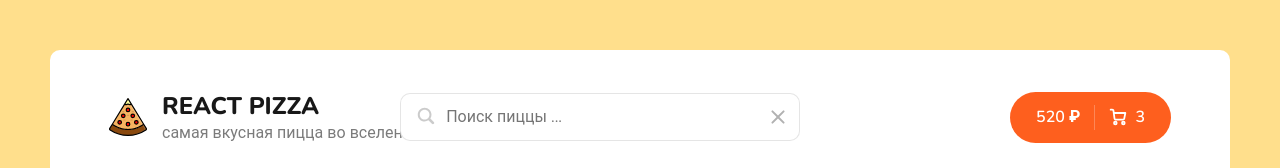
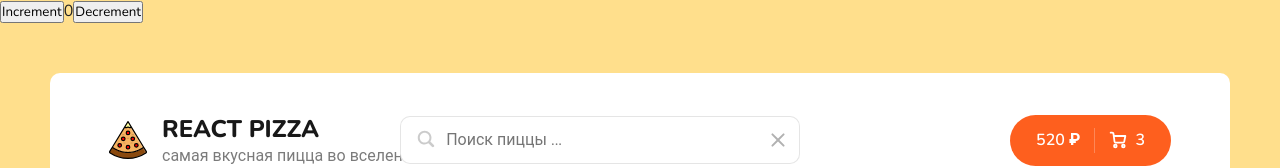
Before and after one commit to DmitriyKwelov/react-pizza, a React (Create React App) app: page / in a window 1280 px wide. Shown: the top 168 px of the page. Built offline with nearby package versions, Linux system fonts and the light colour scheme; no server answers.

Commit message:
lesson 12

```diff
--- a/package.json
+++ b/package.json
@@ -3,12 +3,14 @@
   "version": "0.1.0",
   "private": true,
   "dependencies": {
+    "@reduxjs/toolkit": "^1.9.1",
     "@testing-library/jest-dom": "^5.16.5",
     "@testing-library/react": "^13.4.0",
     "@testing-library/user-event": "^13.5.0",
     "react": "^18.2.0",
     "react-content-loader": "^6.2.0",
     "react-dom": "^18.2.0",
+    "react-redux": "^8.0.5",
     "react-router-dom": "^6.7.0",
     "react-scripts": "5.0.1",
     "sass": "^1.57.1",
--- a/src/App.js
+++ b/src/App.js
@@ -1,28 +1,54 @@
-import React, {useState} from 'react'
+import React, {createContext, useContext, useState} from 'react'
 import './scss/app.scss'
 import Header from "./components/Header";
 import Home from "./pages/Home";
 import NotFound from "./pages/NotFound";
 import {Route, Routes} from "react-router-dom";
 import Cart from "./pages/Cart";
+import {useDispatch, useSelector} from "react-redux";
+import {decrement, increment} from './redux/slices/filterSlice'
+
+export const SearchContext = createContext('');
 
 const App = () => {
 
     const [searchValue, setSearchValue] = useState('')
 
+    const count = useSelector((state) => state.counter.count)
+    const dispatch = useDispatch()
+
     return (
-        <div>
+        <>
+            <div>
+                <div>
+                    <button
+                        aria-label="Increment value"
+                        onClick={() => dispatch(increment())}
+                    >
+                        Increment
+                    </button>
+                    <span>{count}</span>
+                    <button
+                        aria-label="Decrement value"
+                        onClick={() => dispatch(decrement())}
+                    >
+                        Decrement
+                    </button>
+                </div>
+            </div>
             <div className="wrapper">
-                <Header searchValue={searchValue} setSearchValue={setSearchValue}/>
-                <div className="content">
+                <SearchContext.Provider value={{searchValue, setSearchValue}}>
+                    <Header/>
+                    <div className="content">
                         <Routes>
-                            <Route path="/" element={<Home searchValue={searchValue}/>}/>
+                            <Route path="/" element={<Home/>}/>
                             <Route path="/cart" element={<Cart/>}/>
                             <Route path="*" element={<NotFound/>}/>
                         </Routes>
-                </div>
+                    </div>
+                </SearchContext.Provider>
             </div>
-        </div>
+        </>
     );
 };
 
--- a/src/components/Header.jsx
+++ b/src/components/Header.jsx
@@ -3,7 +3,7 @@ import React from 'react';
 import {NavLink} from "react-router-dom";
 import Search from "./Search";
 
-const Header = ({setSearchValue, searchValue}) => {
+const Header = () => {
     return (
         <div className="header">
             <div className="container">
@@ -16,7 +16,7 @@ const Header = ({setSearchValue, searchValue}) => {
                         </div>
                     </div>
                 </NavLink>
-                <Search setSearchValue={setSearchValue} searchValue={searchValue} />
+                <Search />
                 <div className="header__cart">
                     <NavLink to="/cart" className="button button--cart">
                         <span>520 ₽</span>
--- a/src/components/Search/index.jsx
+++ b/src/components/Search/index.jsx
@@ -1,11 +1,15 @@
-import React from 'react';
+import React, {useContext} from 'react';
 import style from './Search.module.scss'
+import {SearchContext} from "../../App";
 
-const Search = ({setSearchValue, searchValue}) => {
+const Search = () => {
+
+    const {searchValue, setSearchValue} = useContext(SearchContext);
+
     return (
         <div className={style.root}>
             <svg className={style.icon} xmlns="http://www.w3.org/2000/svg"
-                 enable-background="new 0 0 32 32" id="Glyph" version="1.1" viewBox="0 0 32 32">
+                 enableBackground="new 0 0 32 32" id="Glyph" version="1.1" viewBox="0 0 32 32">
                 <path
                     d="M27.414,24.586l-5.077-5.077C23.386,17.928,24,16.035,24,14c0-5.514-4.486-10-10-10S4,8.486,4,14  s4.486,10,10,10c2.035,0,3.928-0.614,5.509-1.663l5.077,5.077c0.78,0.781,2.048,0.781,2.828,0  C28.195,26.633,28.195,25.367,27.414,24.586z M7,14c0-3.86,3.14-7,7-7s7,3.14,7,7s-3.14,7-7,7S7,17.86,7,14z"
                     id="XMLID_223_"/>
--- a/src/index.js
+++ b/src/index.js
@@ -3,10 +3,15 @@ import ReactDOM from 'react-dom/client';
 import './index.css';
 import App from './App';
 import {BrowserRouter} from "react-router-dom";
+import {store} from './redux/store'
+import {Provider} from "react-redux";
+
 
 const root = ReactDOM.createRoot(document.getElementById('root'));
 root.render(
     <BrowserRouter>
-        <App />
+        <Provider store={store}>
+            <App />
+        </Provider>
     </BrowserRouter>
 );
--- a/src/pages/Home.jsx
+++ b/src/pages/Home.jsx
@@ -1,11 +1,13 @@
-import React, {useEffect, useState} from 'react';
+import React, {useContext, useEffect, useState} from 'react';
 import Categories from "../components/Categories";
 import Sort from "../components/Sort";
 import Skeleton from "../components/PizzaBlock/Skeleton";
 import PizzaBlock from "../components/PizzaBlock";
+import {SearchContext} from "../App";
 
-const Home = ({searchValue}) => {
+const Home = () => {
 
+    const {searchValue} = useContext(SearchContext);
     const [items, setItems] = useState([])
     const [isLoading, setIsLoading] = useState(true)
     const [categoryId, setCategoryId] = useState(0)
--- /dev/null
+++ b/src/redux/slices/filterSlice.js
@@ -0,0 +1,25 @@
+import { createSlice } from '@reduxjs/toolkit'
+
+const initialState = {
+    count: 0,
+}
+
+export const counterSlice = createSlice({
+    name: 'filter',
+    initialState,
+    reducers: {
+        increment: (state) => {
+            state.count += 1
+        },
+        decrement: (state) => {
+            state.count -= 1
+        },
+        incrementByAmount: (state, action) => {
+            state.count += action.payload
+        },
+    },
+})
+
+export const { increment, decrement, incrementByAmount } = counterSlice.actions
+
+export default counterSlice.reducer
--- /dev/null
+++ b/src/redux/store.js
@@ -0,0 +1,10 @@
+import { configureStore } from '@reduxjs/toolkit'
+import counterReducer from './slices/filterSlice'
+
+export const store = configureStore({
+    reducer: {
+        counter: counterReducer,
+    },
+})
+
+console.log(store)
```
Also changed, not shown: src/components/Pagination/index.jsx (deleted, +0 -11 lines), src/components/Pagination/Pagionation.module.scss (deleted), 1 other file (tests, documents, lock files or other folders).
